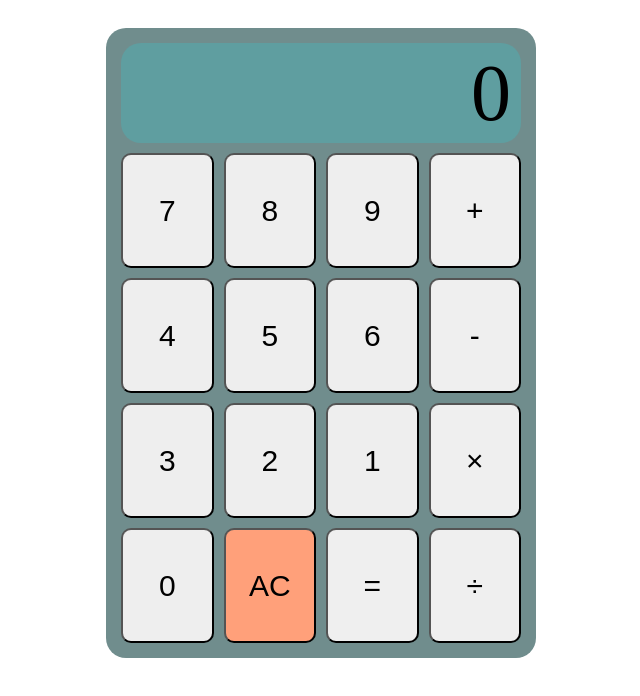
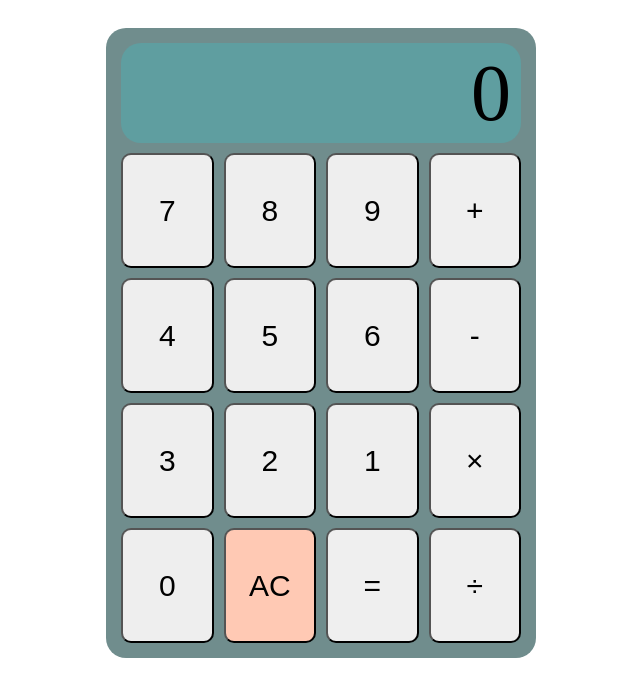
Before and after one commit to rad-ian/calculator, a plain HTML site: page index.html in a window 1280 px wide. Shown: the whole page, without its empty margins (319-959 px from the left). Drawn offline with Linux system fonts and the light colour scheme.

Commit message:
New "AC" button color

```diff
--- a/main.css
+++ b/main.css
@@ -45,5 +45,5 @@ body {
     background-color: rgb(238, 238, 238);
 }
 #reset {
-    background-color: lightsalmon;
+    background-color: rgb(255, 201, 180);
 }
```
